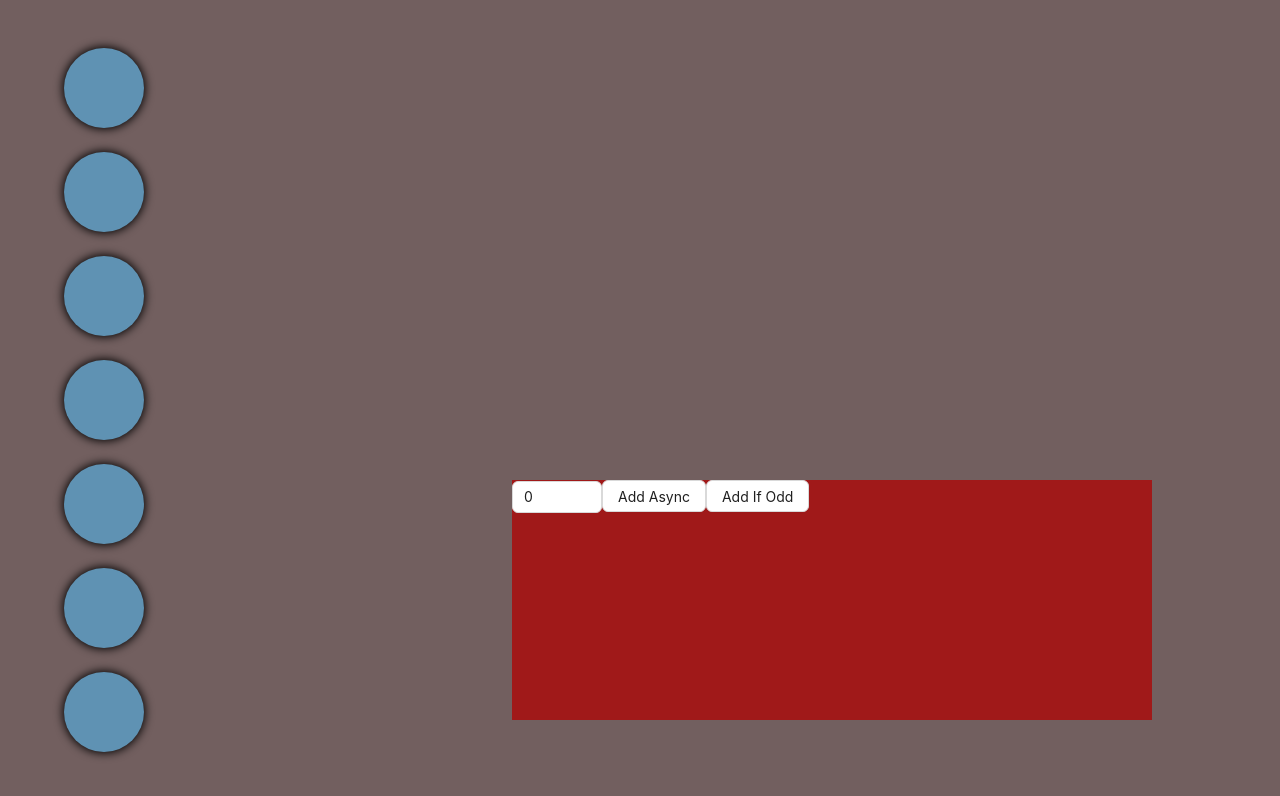
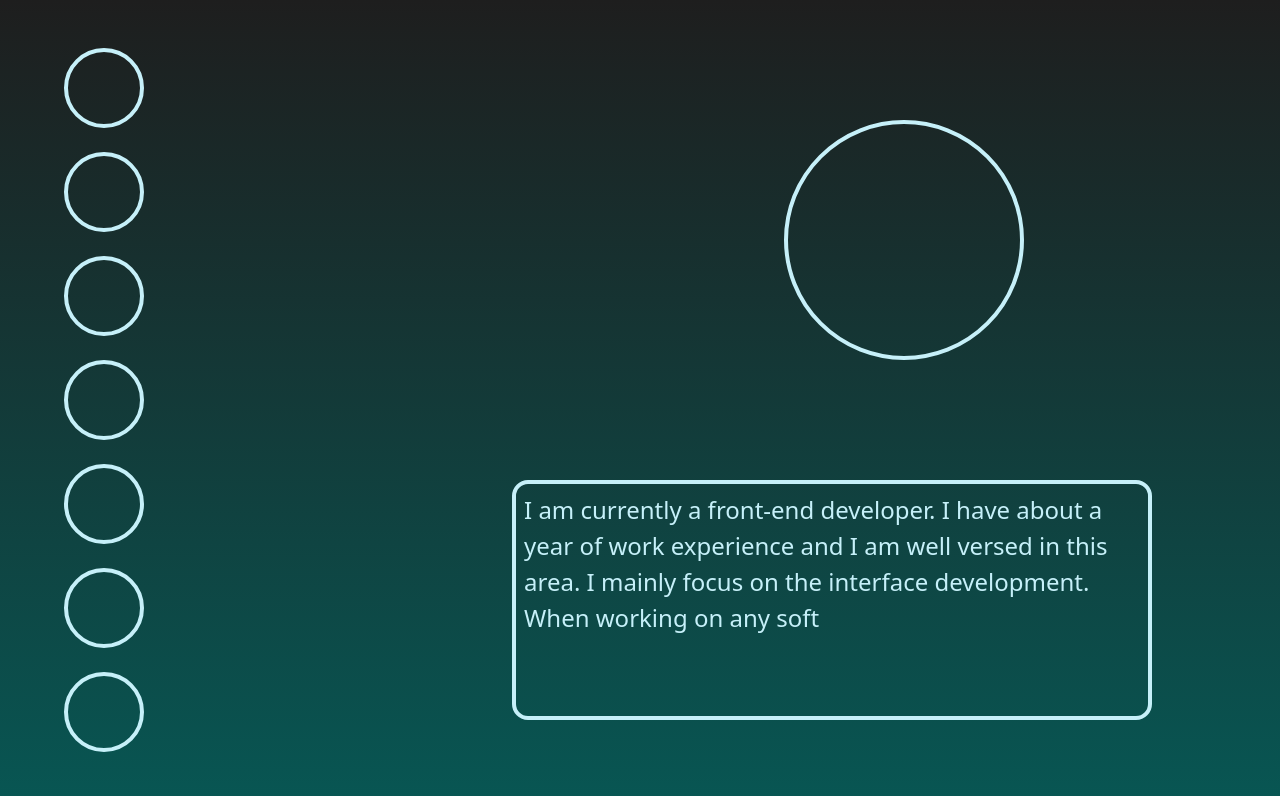
Before and after one commit to Sedric14/reat-resume, a React (Vite) app in the folder resume/: page / in a window 1280 px wide. Shown: the top 796 px of the page. Built offline with nearby package versions, Linux system fonts and the light colour scheme.

Commit message:
create one-step-letter function

```diff
--- a/resume/src/assets/aba.ts
+++ b/resume/src/assets/aba.ts
@@ -1,5 +1,5 @@
 const aba = [
-  ' I am currently a front-end developer.\n I have about a year of work experience and I am well versed in this area. I mainly focus on the interface development. When working on any software development task, I first carefully analyze the requirements and study problem to find the bet soution. I believe that a thorough analysis of the problem is critical to creating a product that would fully satisfy all the needs of end users. As a disciplined and result-oriented person with excellent critical thinking and collaboration skills, I enjoy solving complex projects which help me grow and improve my skills every day.',
+  'I  am currently a front-end developer.\n I have about a year of work experience and I am well versed in this area. I mainly focus on the interface development. When working on any software development task, I first carefully analyze the requirements and study problem to find the bet soution. I believe that a thorough analysis of the problem is critical to creating a product that would fully satisfy all the needs of end users. As a disciplined and result-oriented person with excellent critical thinking and collaboration skills, I enjoy solving complex projects which help me grow and improve my skills every day.',
   'JavaScript TypeScript Java React Redux HTML CSS SASS Git Figma Webpack Vite Jest Cypress Eslint GraphQL MUI',
   'Cooperation in the development of a mobile application for an online auction (front-end) 1) development and implementation of the application interface.\n2) optimization and processing of received and sent data. Development of an online store for pet supplies (front-end) 1) development and implementation of the application interface. 2) filtering and sorting of goods. 3) creation of a database of goods',
   'Java Programming Учебное заведение: KHNURE Дата окончания: 2017 год Период обучения: 6 months Frontend develop Учебное заведение: RSSchool Дата окончания: 2023 год Период обучения: 9 months React Учебное заведение: RSSchool Дата окончания: 2023 год Период обучения: 3 months',
--- a/resume/src/routes/Home/home.tsx
+++ b/resume/src/routes/Home/home.tsx
@@ -1,12 +1,28 @@
-import React from 'react';
-import Counter from '../../components/partials/Home/Counter';
-// import Quote from '../../components/shareds/Quote';
+import React, { useEffect, useState } from 'react';
+import aba from '../../assets/aba';
 
-const Home = () => (
-  <div className="home">
-    <Counter />
-    {/* <Quote /> */}
-  </div>
-);
+const Home = () => {
+  const [subtitle, setSubtitle] = useState(' ');
+  const text = aba[0];
+  let currentIndex = 0;
+
+  useEffect(() => {
+    const id = setInterval(() => {
+      setSubtitle((prev) => prev + text[currentIndex]);
+      // eslint-disable-next-line react-hooks/exhaustive-deps
+      currentIndex += 1;
+      if (currentIndex === text.length - 1) {
+        clearInterval(id);
+      }
+    }, 30);
+    return () => clearInterval(id);
+  }, []);
+  return (
+    <div>
+      <div className="photo"> </div>
+      <div className="home">{subtitle}</div>
+    </div>
+  );
+};
 
 export default Home;
--- a/resume/src/styles/home.scss
+++ b/resume/src/styles/home.scss
@@ -1,8 +1,27 @@
 .home {
-  background-color: #a01919;
+  // background-color: #a01919;
+  border: #c6f0f9 solid 4px;
+  border-radius: 2vh;
   position: absolute;
   right: 10vw;
   bottom: 10vh;
   width: 50vw;
   height: 30vh;
+  padding: 1vh;
+  font-size: 24px;
+  color: #c6f0f9;
+
+  &div {
+    display: inline-block;
+  }
 }
+
+.photo {
+  position: absolute;
+  bottom: 55vh;
+  right: 20vw;
+  border: #c6f0f9 solid 4px;
+  width: 30vh;
+  height: 30vh;
+  border-radius: 15vh;
+}
--- a/resume/src/styles/main.scss
+++ b/resume/src/styles/main.scss
@@ -1,5 +1,5 @@
 .main {
-  background-color: #725f5f;
+  background: linear-gradient(180deg, #1e1e1e, #085653);
   height: 100vh;
 
   .linksContainer {
@@ -31,8 +31,9 @@
           width: 80px;
           height: 80px;
           border-radius: 40px;
-          background-color: #5f92b3;
-          box-shadow: 0 0 10px 1px black;
+          border: #c6f0f9 solid 4px;
+          // background-color: #5f92b3;
+          // box-shadow: 0 0 10px 1px black;
         }
       }
     }
```
